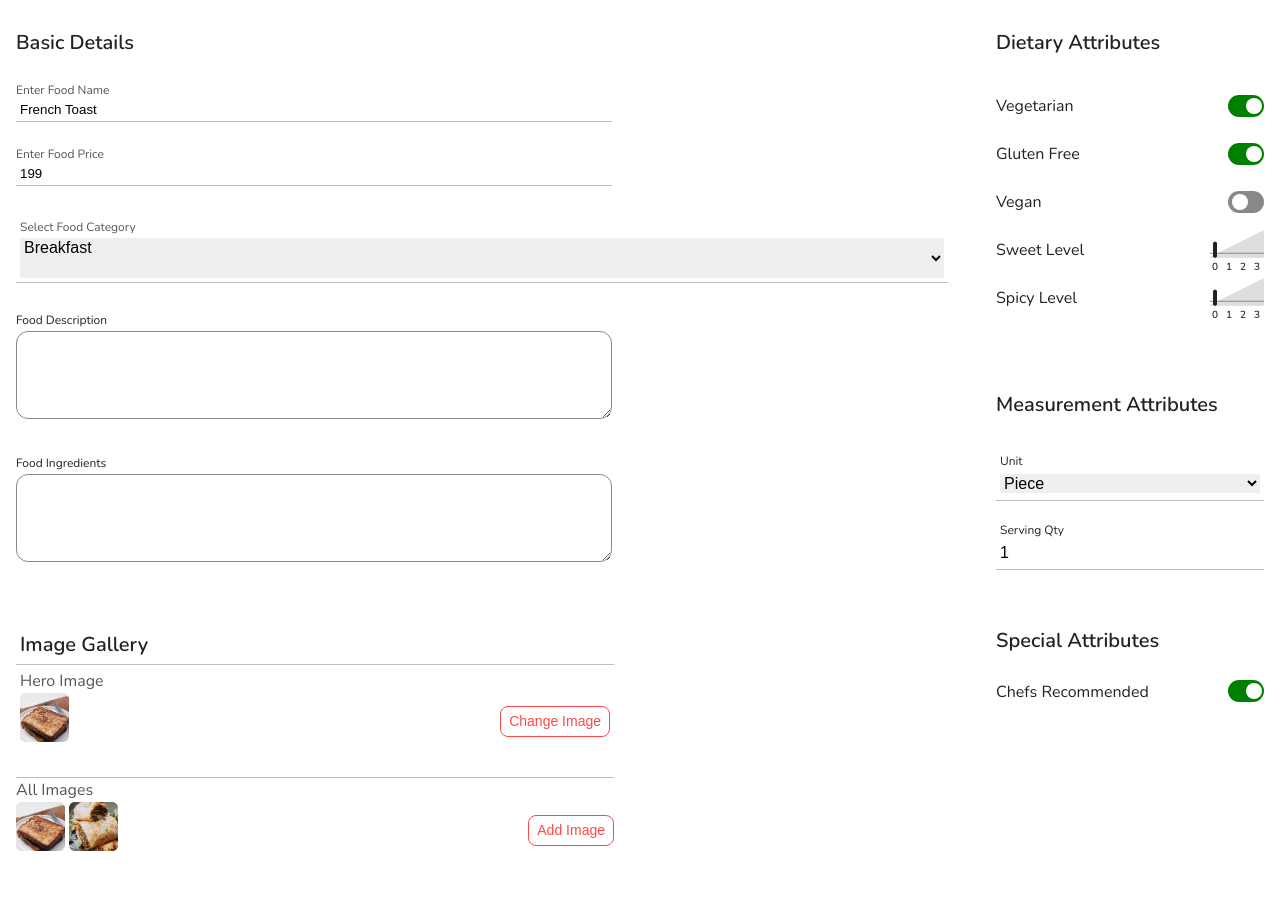
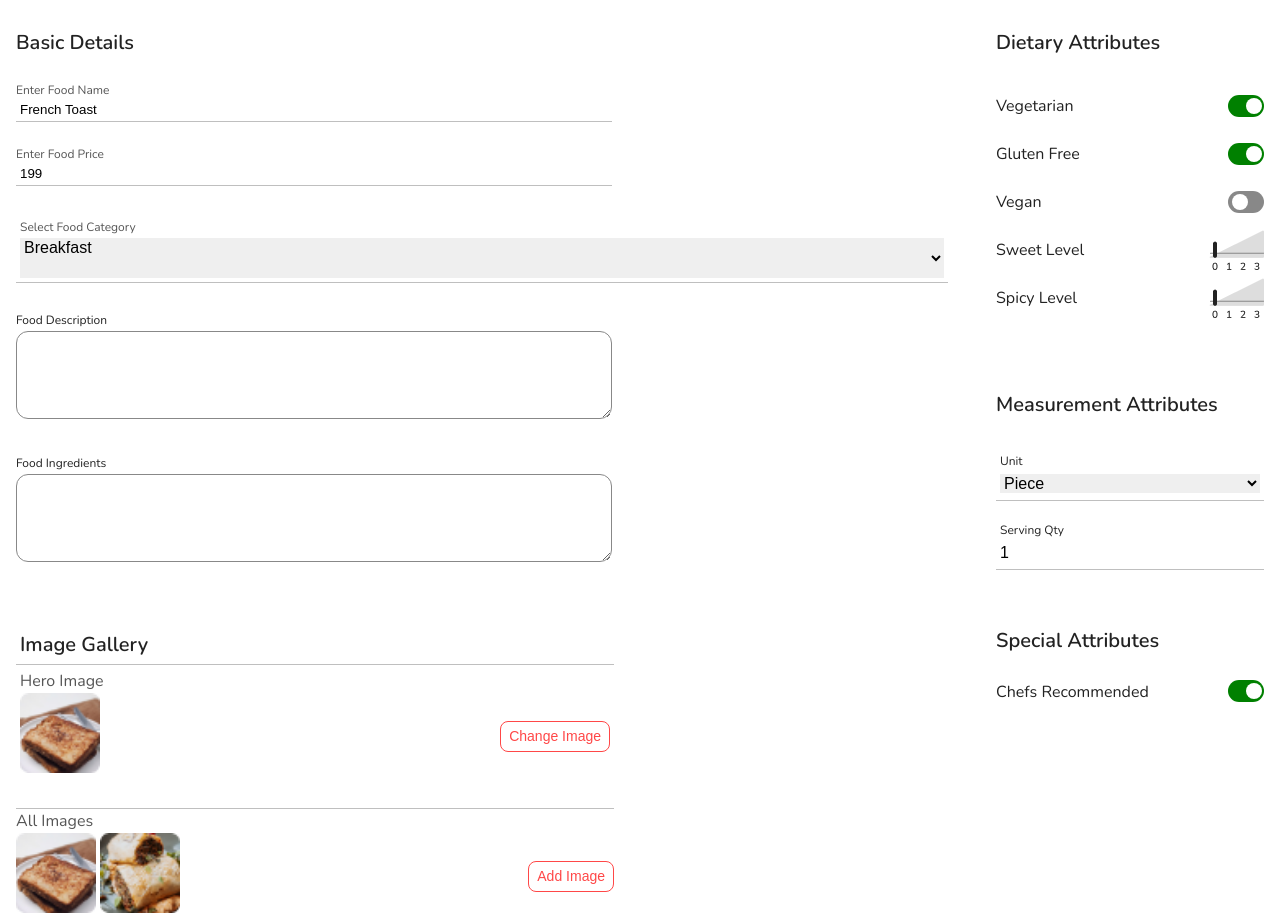
Before and after one commit to parakhpixel6/Restaurant-Menu-Pixel6, a website: page manage_food/food_item/edit_item.html in a window 1280 px wide. Shown: the part 72-987 px from the top of the page. Drawn offline with nearby package versions, Linux system fonts and the light colour scheme.

Commit message:
update gallery img css

```diff
--- a/manage_food/food_item/edit_item.html
+++ b/manage_food/food_item/edit_item.html
@@ -162,7 +162,7 @@
                             <p class="food-edit-item-img-label">Hero Image</p>
                             <div class="form-row a-align-c">
                                 <div>
-                                    <img src="../../assets/images/img/french-toast.png">
+                                    <img class="h-w" src="../../assets/images/img/french-toast.png">
                                 </div>
                                 <button class="btn-wrap btn-secondary past-order-view-btn" disabled>Change
                                     Image</button>
@@ -172,8 +172,8 @@
                             <p class="food-edit-item-img-label">All Images</p>
                             <div class="form-row a-align-c">
                                 <div class="g-24">
-                                    <img src="../../assets/images/img/french-toast.png" alt="">
-                                    <img src="../../assets/images/img/breakfast-burrito.png" alt="">
+                                    <img class="h-w" src="../../assets/images/img/french-toast.png" alt="">
+                                    <img class="h-w" src="../../assets/images/img/breakfast-burrito.png" alt="">
                                 </div>
                                 <button class="btn-wrap btn-secondary past-order-view-btn" disabled>Add Image</button>
                             </div>
```
